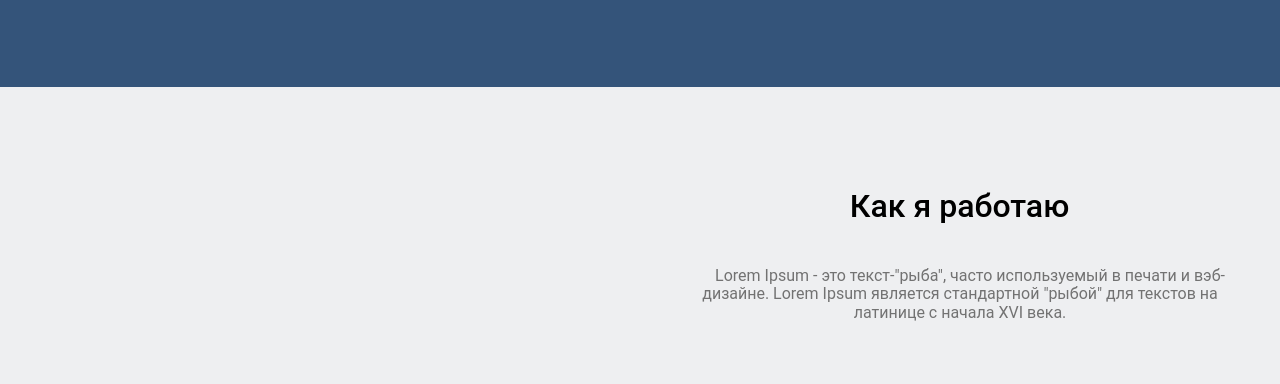
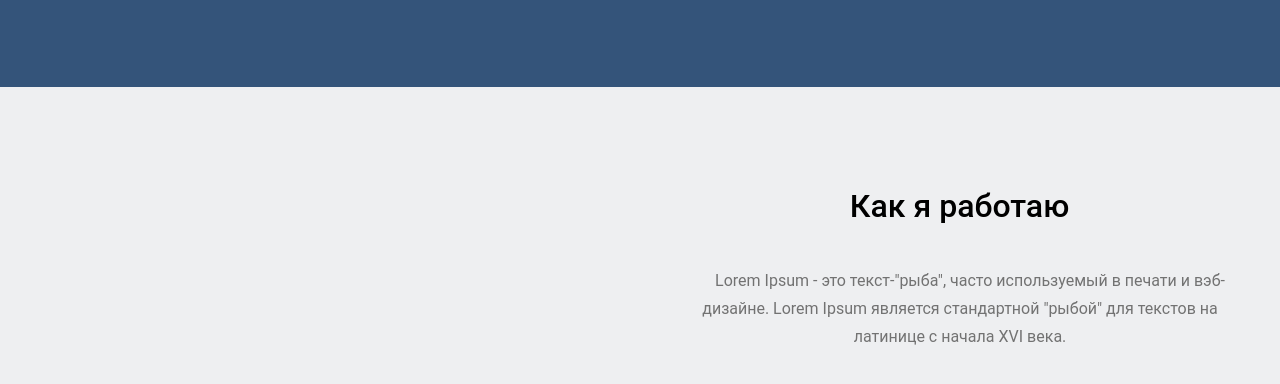
Before and after one commit to tolieck89/HillelTolieckHW9_pr2, a plain HTML site: page index.html in a window 1280 px wide. Shown: the part 1223-1607 px from the top of the page. Drawn offline with nearby package versions, Linux system fonts and the light colour scheme; a web font is replaced by a local one.

Commit message:
Minor fix

```diff
--- a/styles/styles.css
+++ b/styles/styles.css
@@ -70,7 +70,6 @@ a {
     word-break: keep-all;
     word-wrap: normal;
     margin-top: 60px;
-
 }
 
 .link_button {
@@ -103,7 +102,6 @@ a {
     background-color: #F9F9F9;
     width: 1920px;
     height: 360px;
-
 }
 
 .middle_section__text_block--container {
@@ -153,7 +151,6 @@ h2, h3, p {
     display: flex;
     width: 142px;
     height: 50px;
-
     margin-top: 104px;
     gap: 20px;
     color: white;
@@ -215,7 +212,7 @@ h2, h3, p {
     font-family: 'Roboto';
     font-size: 16px;
     font-weight: 400;
-    line-height: 28x;
+    line-height: 28px;
     text-align: center;
     width: 540px;
     height: 67px;
```
